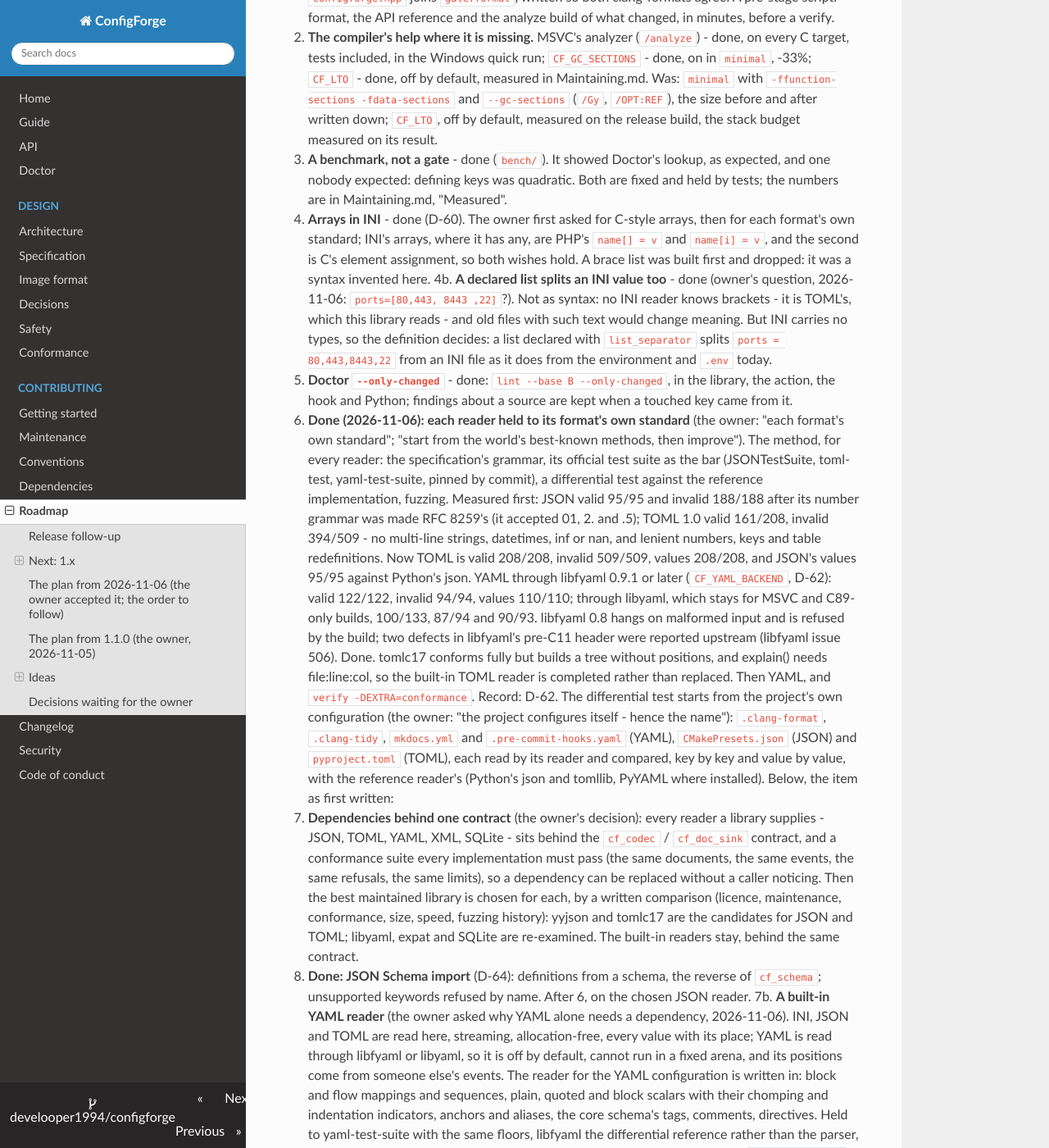
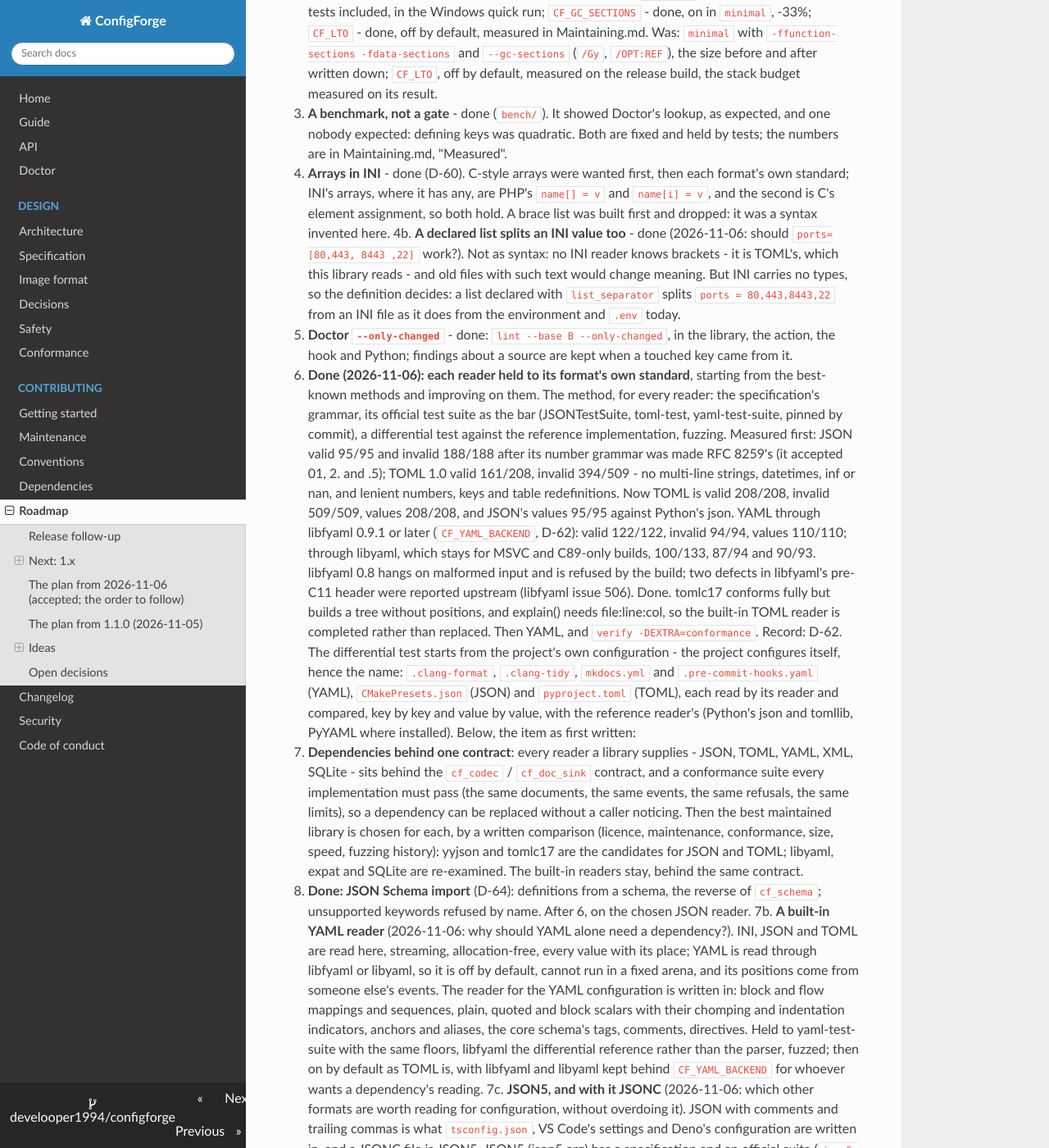
Before and after one commit to develooper1994/configforge, an MkDocs documentation site: the page built from docs/Roadmap.md, in a window 1280 px wide and 1400 px high, scrolled down 3694 px. Shown: the whole window at 82% size. Built offline with MkDocs 1.6.1, drawn with Linux system fonts in a browser that asks for light colours; some of the changed text lies outside the part shown.

Commit message:
Documents in the project's own voice
Decisions and plans read as the project's: the question, what was
wanted and what was decided, with their dates. Nothing is dropped;
"Commits and files carry their maintainers' names only" stays in
Maintaining.md. The process section is "Lessons made into checks",
TOON's entry describes the format by what it is, and a few comments
say "for many commits" where they named a stretch of work.

```diff
--- a/docs/Roadmap.md
+++ b/docs/Roadmap.md
@@ -77,7 +77,7 @@ version.
 The agreed additions and organization review are complete; no release
 is a substitute for the final review and verification.
 
-Chosen by the owner on 2026-11-05, in this order. Each is a minor
+Chosen on 2026-11-05, in this order. Each is a minor
 version, so main's unreleased "1.0.1" - which already adds features - is
 1.1.0 when it is released. Each item is done when its tests fail without
 it, `verify` passes at tier 1 on Linux and Windows, and the CHANGELOG,
@@ -108,7 +108,7 @@ Guide and API reference say what it does.
    bindings, and the Guide's log-field and OpenTelemetry recipe.
    Found on the way: Rust's `Debug` printed `cf_digest`.
 
-## The plan from 2026-11-06 (the owner accepted it; the order to follow)
+## The plan from 2026-11-06 (accepted; the order to follow)
 
 Items 1 to 7, 7d and 6 of the plan below are done. What is left, in this
 order - each stage one or more verified commits, the CI run read after
@@ -121,8 +121,8 @@ each push:
    from apt there, 0.9.4, and the version floor stays); a new WSL
    distribution is made beside the old one and passes tier 2; CI's jobs
    name `ubuntu-26.04` (`ubuntu-latest` still means 24.04), and one
-   compatibility job stays on 24.04. The old distribution is removed only
-   once the new one is green and the owner says so.
+   compatibility job stays on 24.04. The old distribution is removed once
+   the new one is green. Done: 1.2.0 was built and tested there.
 2. **1.2.0**, after tier 2 on the new environment: the version, the
    CHANGELOG's date, the tag (which publishes it).
 3. **7c JSON5 and JSONC.**
@@ -146,10 +146,10 @@ each push:
    artifacts (GitHub attestations); native OS sources where the platform
    is at hand. Go and .NET bindings last, and only when someone asks.
 10. **11, 2.0**: what 8 and 9 break, together, once.
-11. **Then** new ideas while any is useful; the clean-up of the machine's
-    scratch; the sweep for traces of how the work was done; the report.
+11. **Then** new ideas while any is useful, and the clean-up of the
+    development machine's scratch.
 
-**Dump and stream** (the owner, 2026-11-06). Today a file is read whole
+**Dump and stream** (2026-11-06). Today a file is read whole
 into the configuration's own arena, and the key space copies every value
 it keeps, so the file's bytes stay as long as the configuration though
 nothing reads them again. Three modes: *dump* (today: file and values,
@@ -165,7 +165,7 @@ builder at run time, with a default per profile, as D-61 decides for
 the sizing modes; `bench/` measures the peak and the steady footprint
 before and after.
 
-## The plan from 1.1.0 (the owner, 2026-11-05)
+## The plan from 1.1.0 (2026-11-05)
 
 1.1.0 is released (the release workflow published it, macOS included).
 Everything below is accepted, in this order; each is one or more
@@ -191,13 +191,13 @@ verified commits, and a release is cut where the order says so. The
    lookup, as expected, and one nobody expected: defining keys was
    quadratic. Both are fixed and held by tests; the numbers are in
    Maintaining.md, "Measured".
-4. **Arrays in INI** - done (D-60). The owner first asked for C-style
-   arrays, then for each format's own standard; INI's arrays, where it
-   has any, are PHP's `name[] = v` and `name[i] = v`, and the second is
-   C's element assignment, so both wishes hold. A brace list was built
-   first and dropped: it was a syntax invented here.
-   4b. **A declared list splits an INI value too** - done (owner's question,
-   2026-11-06: `ports=[80,443, 8443 ,22]`?). Not as syntax: no INI reader
+4. **Arrays in INI** - done (D-60). C-style arrays were wanted first,
+   then each format's own standard; INI's arrays, where it has any, are
+   PHP's `name[] = v` and `name[i] = v`, and the second is C's element
+   assignment, so both hold. A brace list was built first and dropped:
+   it was a syntax invented here.
+   4b. **A declared list splits an INI value too** - done (2026-11-06:
+   should `ports=[80,443, 8443 ,22]` work?). Not as syntax: no INI reader
    knows brackets - it is TOML's, which this library reads - and old
    files with such text would change meaning. But INI carries no types,
    so the definition decides: a list declared with `list_separator`
@@ -207,8 +207,8 @@ verified commits, and a release is cut where the order says so. The
    in the library, the action, the hook and Python; findings about a
    source are kept when a touched key came from it.
 6. **Done (2026-11-06): each reader held to its format's own
-   standard** (the owner: "each format's own standard"; "start from the
-   world's best-known methods, then improve"). The method, for every
+   standard**, starting from the best-known methods and improving on
+   them. The method, for every
    reader: the specification's grammar, its official test suite as the
    bar (JSONTestSuite, toml-test, yaml-test-suite, pinned by commit),
    a differential test against the reference implementation, fuzzing.
@@ -227,14 +227,14 @@ verified commits, and a release is cut where the order says so. The
    needs file:line:col, so the built-in TOML reader is completed rather
    than replaced. Then YAML, and `verify -DEXTRA=conformance`. Record:
    D-62. The differential test starts from the project's own
-   configuration (the owner: "the project configures itself - hence the
-   name"): `.clang-format`, `.clang-tidy`, `mkdocs.yml` and
+   configuration - the project configures itself, hence the name:
+   `.clang-format`, `.clang-tidy`, `mkdocs.yml` and
    `.pre-commit-hooks.yaml` (YAML), `CMakePresets.json` (JSON) and
    `pyproject.toml` (TOML), each read by its reader and compared, key by
    key and value by value, with the reference reader's (Python's json and
    tomllib, PyYAML where installed).
    Below, the item as first written:
-6. **Dependencies behind one contract** (the owner's decision): every
+6. **Dependencies behind one contract**: every
    reader a library supplies - JSON, TOML, YAML, XML, SQLite - sits
    behind the `cf_codec` / `cf_doc_sink` contract, and a conformance
    suite every implementation must pass (the same documents, the same
@@ -247,8 +247,8 @@ verified commits, and a release is cut where the order says so. The
 7. **Done: JSON Schema import** (D-64): definitions from a schema, the reverse of
    `cf_schema`; unsupported keywords refused by name. After 6, on the
    chosen JSON reader.
-7b. **A built-in YAML reader** (the owner asked why YAML alone needs a
-   dependency, 2026-11-06). INI, JSON and TOML are read here, streaming,
+7b. **A built-in YAML reader** (2026-11-06: why should YAML alone need
+   a dependency?). INI, JSON and TOML are read here, streaming,
    allocation-free, every value with its place; YAML is read through
    libfyaml or libyaml, so it is off by default, cannot run in a fixed
    arena, and its positions come from someone else's events. The reader
@@ -259,8 +259,8 @@ verified commits, and a release is cut where the order says so. The
    libfyaml the differential reference rather than the parser, fuzzed;
    then on by default as TOML is, with libfyaml and libyaml kept behind
    `CF_YAML_BACKEND` for whoever wants a dependency's reading.
-7c. **JSON5, and with it JSONC** (the owner asked which other formats,
-   for configuration, without overdoing it, 2026-11-06). JSON with
+7c. **JSON5, and with it JSONC** (2026-11-06: which other formats are
+   worth reading for configuration, without overdoing it). JSON with
    comments and trailing commas is what `tsconfig.json`, VS Code's
    settings and Deno's configuration are written in, and a JSONC file is
    JSON5. JSON5 (json5.org) has a specification and an official suite
@@ -270,14 +270,13 @@ verified commits, and a release is cut where the order says so. The
    expressions), HOCON (the JVM's), plist (under native OS sources),
    KDL, RON, CUE, Dhall, Pkl (young or narrow). After 7c the format set
    is enough.
-7d. **Done: the tree in order** (the owner, 2026-11-06: the files look
+7d. **Done: the tree in order** (2026-11-06: the files looked
    scattered). `scripts/` keeps its entry points (`verify.cmake`,
    `prestage.cmake`, `format.cmake`) and puts the rest by purpose under
    `check/`, `generate/`, `release/` and `docs/`, one naming style;
    `cmake/` puts its templates under `templates/`; an in-source build,
    which left a `CMakeFiles/` at the root, is refused by the build.
-8. **Sizing modes** (the owner, 2026-11-05: full-dynamic, semi-dynamic,
-   manual): today every limit is a fixed buffer (`CF_KEY_MAX` and its
+8. **Sizing modes** (2026-11-05: full-dynamic, semi-dynamic, manual): today every limit is a fixed buffer (`CF_KEY_MAX` and its
    siblings, D-37) - manual. Semi-dynamic: buffers start on the stack
    and grow from the allocator up to a cap. Full-dynamic: no length or
    depth limit but memory, decoders iterating rather than recursing,
@@ -286,7 +285,7 @@ verified commits, and a release is cut where the order says so. The
    what `cf_error`'s fixed `key` and `message` do - truncate in 1.x,
    grow in 2.0. Then the buffers, one subsystem at a time, each under
    all three modes in the suite. The largest item here.
-   With it, dump and stream (the owner, 2026-11-06): today a file is
+   With it, dump and stream (2026-11-06): today a file is
    read whole (`cf_blob_file`) into the configuration's own arena, the
    readers stream events from those bytes, and the key space copies
    every value it keeps - so the file's bytes stay, unused, as long as
@@ -297,13 +296,13 @@ verified commits, and a release is cut where the order says so. The
    than a whole blob, so the peak does not grow with the file; the
    readers that look back (TOML measures a string and reads it again,
    INI looks back at an earlier array run) are reworked one at a time.
-9. **Modern C++ only** (the owner's decision): the header deprecates
+9. **Modern C++ only**: the header deprecates
    C++98 to C++14 in 1.x with a compile-time warning, and requires
    C++17 from 2.0, where `std::optional`, `std::string_view` and
    structured bindings simplify it. C++20 modules (`import configforge;`)
    come with 2.0 where the compilers in the matrix build them.
 10. **The ideas, by use** - each its own commit, in this order:
-    * A format of one's own, all the way (the owner, 2026-11-06): today
+    * A format of one's own, all the way (2026-11-06): today
       a caller's `cf_codec` is read through `cf_builder_file_codec` and
       nothing else knows it. `cf_codec_register` puts it in the table,
       so its extensions choose it, `cf_codec_by_name` finds it and
@@ -324,25 +323,22 @@ verified commits, and a release is cut where the order says so. The
 ## Ideas
 
 Every idea written here before 2026-11-05 is now in the plan above, in
-the order the owner and its use put it. New ones go here until they are
+the order of its use. New ones go here until they are
 accepted.
 
 ### Considered, and decided against for now: TOON
 
-The owner asked (2026-11-06) whether to add TOON, Token-Oriented Object
-Notation (github.com/toon-format/toon, spec v4.4, MIT). Its own
-description answers it: an encoding of the JSON data model for LLM
-prompts - "use JSON programmatically, and encode it as TOON for LLM
-input" - suited to uniform arrays of objects and advised against for
+TOON, Token-Oriented Object Notation (github.com/toon-format/toon, spec
+v4.4, MIT), was weighed on 2026-11-06. Its own description answers it:
+a compact encoding of the JSON data model, produced by programs from
+JSON, suited to uniform arrays of objects and advised against for
 deeply nested data, which is what configuration is. The reference is
 TypeScript, there is no C implementation, and the spec calls itself an
 idea in progress. As a configuration source it would be a reader to
-keep for files nobody writes by hand; as a way to hand a report to a
-model, the TOON CLI converts the report's JSON already.
+keep for files nobody writes by hand; anyone who wants a report in it
+can convert the report's JSON with the TOON CLI already.
 
-Revisit if configuration files in TOON appear in the wild, or if handing
-Doctor's findings to a model becomes a feature and a measured token
-saving argues for writing TOON here.
+Revisit if configuration files in TOON appear in the wild.
 
 ### Considered, and decided against for now: a jq-like query language
 
@@ -358,7 +354,7 @@ to read *two* documents to use one tool. Keys are flat dotted paths, so
 Revisit if there is a question jq cannot answer from a report - one
 that needs the live configuration rather than its record.
 
-## Decisions waiting for the owner
+## Open decisions
 
-* **Arrays in INI** - decided by the owner (2026-11-05): C style; the
-  plan above, item 4.
+None. The last one, arrays in INI, was decided on 2026-11-05: C style;
+the plan above, item 4.
```
Also changed, not shown: CHANGELOG.md (+2 -2 lines), CODE_OF_CONDUCT.md (+1 -1 lines), CONTRIBUTING.md (+1 -1 lines), docs/Conventions.md (+4 -4 lines), docs/Decisions.md (+28 -29 lines), docs/Maintaining.md (+4 -4 lines), 2 other files.
